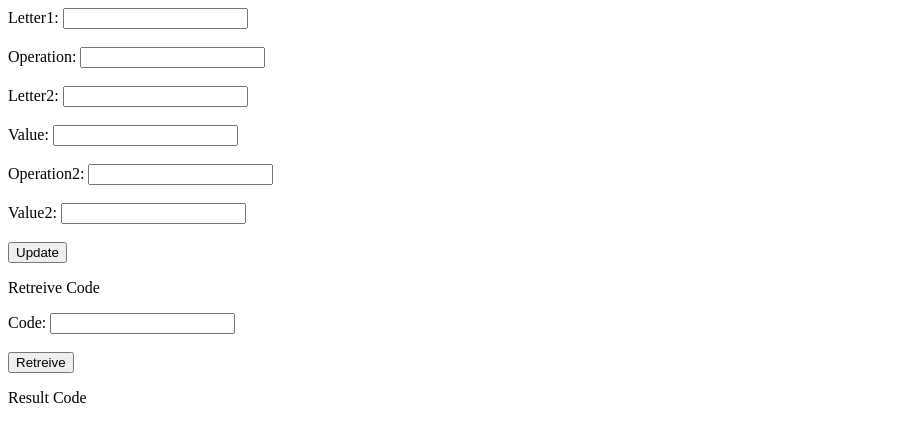
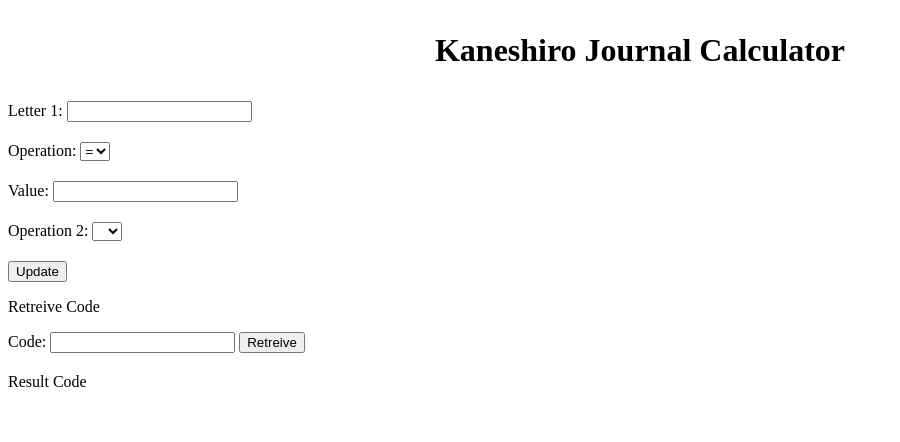
Before and after one commit to laynefa/P5R_Kaneshiro_Journal, a plain HTML site: page index.html in a window 1280 px wide. Shown: the whole page, without its empty margins (0-900 px from the left). Drawn offline with Linux system fonts and the light colour scheme.

Commit message:
Modifications to layout

```diff
--- a/index.html
+++ b/index.html
@@ -5,37 +5,73 @@
             Kaneshiro's Journal Calculator
         </title>
     </head>
+    <style>
+        label {
+            display: block;
+        }
+
+        label {
+            margin-bottom: 20px;
+        }
+        /*body {
+            background-image: url('images/p5.png');
+            background-repeat: no-repeat;
+            background-size: cover;
+        }*/
+    </style>
     <body>
-        <script type="text/javascript" src="journal.js"></script>
-        <form id="journalUpdate" onsubmit="addToJournal();return false">
-            <label for="letter">Letter1:</label>
-            <input type="text" id="letter" name="letter"><br><br>
+        <h1>
+            <p style="text-align: center;">Kaneshiro Journal Calculator</p>
+        </h1>
+        <label for="letter">
+            Letter 1:
+            <input type="text" id="letter" name="letter">
+        </label>
 
-            <label for="operation1">Operation:</label>
-            <input type="text" id="operation1" name="operation1"><br><br>
+        <label for="operation1">
+            Operation:
+            <select id="operation1" onchange=hideElements()>
+                <option value="=">=</option>
+                <option value="+">+</option>
+            </select>
+        </label>
 
-            <label for="letter2">Letter2:</label>
-            <input type="text" id="letter2" name="letter2"><br><br>
+        <label id="letter2Label" for="letter2" style="display: none;">
+            Letter2:
+            <input type="text" id="letter2">
+        </label>
 
-            <label for="value">Value:</label>
-            <input type="text" id="value" name="value"><br><br>
+        <label id="valueLabel" for="value">
+            Value:
+            <input type="text" id="value">
+        </label>
 
-            <label for="operation2">Operation2:</label>
-            <input type="text" id="operation2" name="operation2"><br><br>
+        <label id="operation2Label" for="operation2">
+            Operation 2:
+            <select id="operation2">
+                <option value=""></option>
+                <option value="=">=</option>
+                <option value="+">+</option>
+            </select>
+        </label>
 
-            <label for="value2">Value2:</label>
-            <input type="text" id="value2" name="value2"><br><br>
-            <input type="submit" value="Update">
-          </form>
+        <label id="value2Label" for="value2" style="display: none;">
+            Value2:
+            <input type="text" id="value2">
+        </label>
+
+        <button type="submit" onclick="addToJournal()">Update</button>
 
         <p>Retreive Code</p>
-          <form id="generateCode" onsubmit="getCode();return false">
-            <label for="code">Code:</label>
-            <input type="text" id="code" name="code"><br><br>
-            <input type="submit" value="Retreive">
+        <label for="code">
+            Code:
+            <input type="text" id="code" name="code">
+            <button type="submit" onclick="getCode()">Retreive</button>
+        </label>
         </form>
 
         <p>Result Code</p>
         <p id=codeResult></p>
+        <script type="text/javascript" src="journal.js"></script>
     </body>
 </html>
```
Lines whose indentation alone changed are shown as unchanged.
